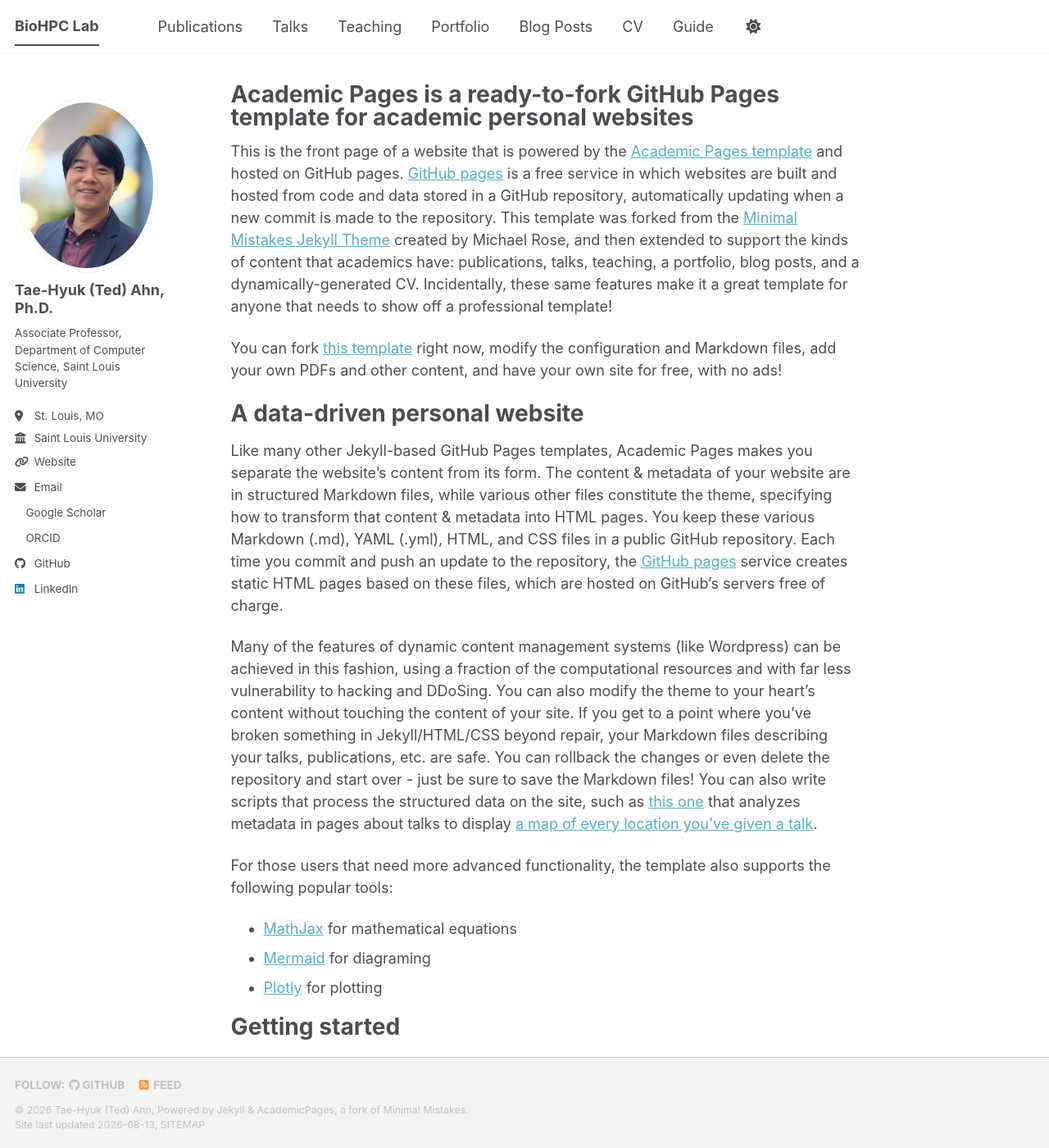
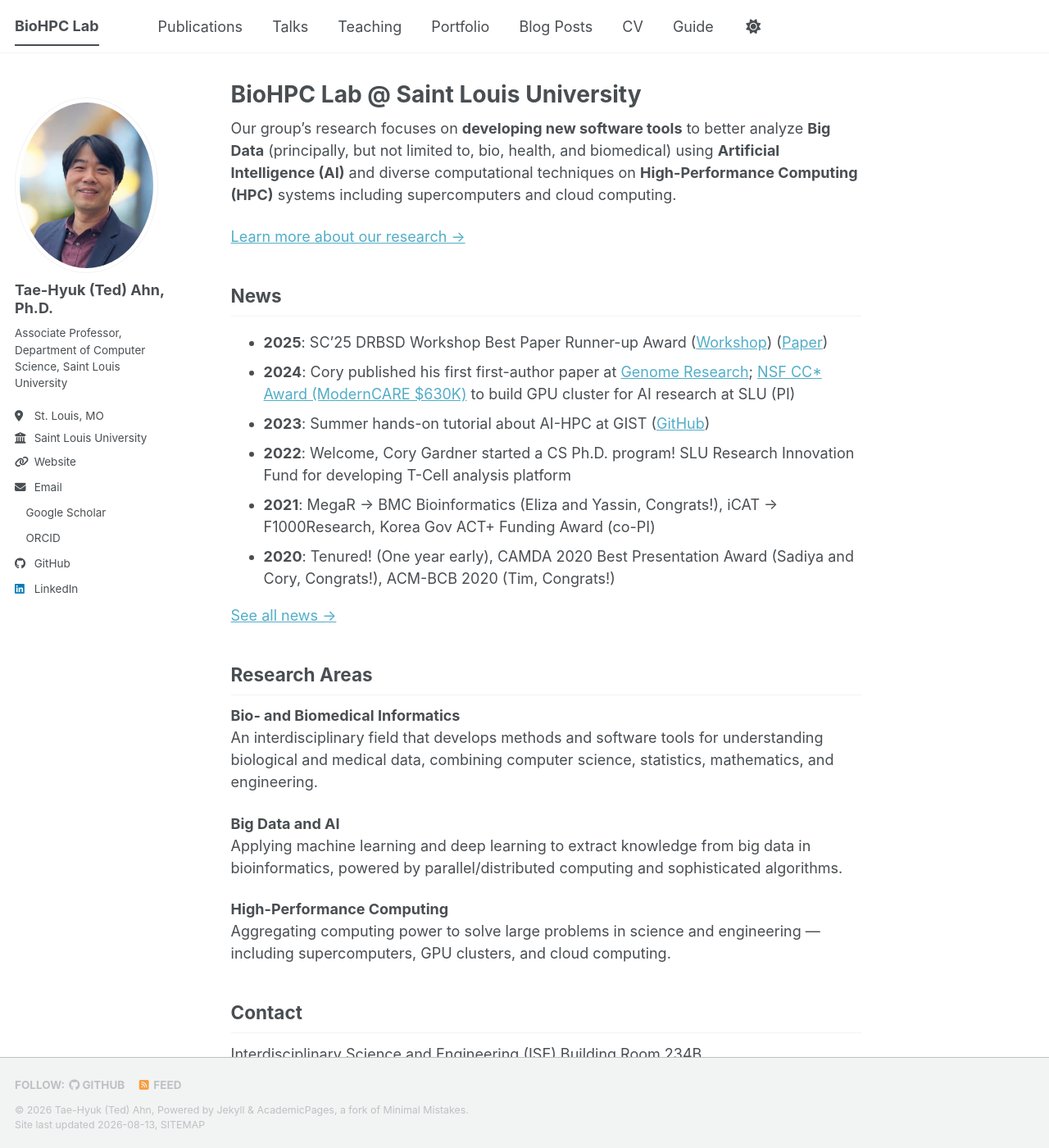
Before and after one commit to BioHPC/BioHPC.github.io, a Jekyll site: the page built from _pages/about.md, in a window 1280 px wide and 1400 px high. Shown: the whole window at 82% size. Built offline with Jekyll 4.4.1, drawn with Linux system fonts in a browser that asks for light colours; a style sheet for code colours, icons or effects is not loaded; some of the changed text lies outside the part shown.

Commit message:
Updated!

```diff
--- a/_pages/about.md
+++ b/_pages/about.md
@@ -1,56 +1,41 @@
 ---
 permalink: /
-title: "Academic Pages is a ready-to-fork GitHub Pages template for academic personal websites"
+title: "BioHPC Lab @ Saint Louis University"
 author_profile: true
 redirect_from:
   - /about/
   - /about.html
 ---
 
-This is the front page of a website that is powered by the [Academic Pages template](https://github.com/academicpages/academicpages.github.io) and hosted on GitHub pages. [GitHub pages](https://pages.github.com) is a free service in which websites are built and hosted from code and data stored in a GitHub repository, automatically updating when a new commit is made to the repository. This template was forked from the [Minimal Mistakes Jekyll Theme](https://mmistakes.github.io/minimal-mistakes/) created by Michael Rose, and then extended to support the kinds of content that academics have: publications, talks, teaching, a portfolio, blog posts, and a dynamically-generated CV. Incidentally, these same features make it a great template for anyone that needs to show off a professional template!
+Our group's research focuses on **developing new software tools** to better analyze **Big Data** (principally, but not limited to, bio, health, and biomedical) using **Artificial Intelligence (AI)** and diverse computational techniques on **High-Performance Computing (HPC)** systems including supercomputers and cloud computing.
 
- You can fork [this template](https://github.com/academicpages/academicpages.github.io) right now, modify the configuration and Markdown files, add your own PDFs and other content, and have your own site for free, with no ads!
+[Learn more about our research →](/research/)
 
-A data-driven personal website
-======
-Like many other Jekyll-based GitHub Pages templates, Academic Pages makes you separate the website's content from its form. The content & metadata of your website are in structured Markdown files, while various other files constitute the theme, specifying how to transform that content & metadata into HTML pages. You keep these various Markdown (.md), YAML (.yml), HTML, and CSS files in a public GitHub repository. Each time you commit and push an update to the repository, the [GitHub pages](https://pages.github.com/) service creates static HTML pages based on these files, which are hosted on GitHub's servers free of charge.
+## News
 
-Many of the features of dynamic content management systems (like Wordpress) can be achieved in this fashion, using a fraction of the computational resources and with far less vulnerability to hacking and DDoSing. You can also modify the theme to your heart's content without touching the content of your site. If you get to a point where you've broken something in Jekyll/HTML/CSS beyond repair, your Markdown files describing your talks, publications, etc. are safe. You can rollback the changes or even delete the repository and start over - just be sure to save the Markdown files! You can also write scripts that process the structured data on the site, such as [this one](https://github.com/academicpages/academicpages.github.io/blob/master/talkmap.ipynb) that analyzes metadata in pages about talks to display [a map of every location you've given a talk](https://academicpages.github.io/talkmap.html).
+- **2025**: SC'25 DRBSD Workshop Best Paper Runner-up Award ([Workshop](https://drbsd.github.io/)) ([Paper](https://doi.org/10.1145/3731599.3767378))
+- **2024**: Cory published his first first-author paper at [Genome Research](https://genome.cshlp.org/content/early/2024/09/17/gr.279364.124.abstract); [NSF CC* Award (ModernCARE $630K)](https://www.nsf.gov/awardsearch/showAward?AWD_ID=2430236) to build GPU cluster for AI research at SLU (PI)
+- **2023**: Summer hands-on tutorial about AI-HPC at GIST ([GitHub](https://github.com/BioHPC/GIST-AI-HPC-2024))
+- **2022**: Welcome, Cory Gardner started a CS Ph.D. program! SLU Research Innovation Fund for developing T-Cell analysis platform
+- **2021**: MegaR → BMC Bioinformatics (Eliza and Yassin, Congrats!), iCAT → F1000Research, Korea Gov ACT+ Funding Award (co-PI)
+- **2020**: Tenured! (One year early), CAMDA 2020 Best Presentation Award (Sadiya and Cory, Congrats!), ACM-BCB 2020 (Tim, Congrats!)
 
-For those users that need more advanced functionality, the template also supports the following popular tools:
-- [MathJax](https://www.mathjax.org/) for mathematical equations
-- [Mermaid](https://mermaid.js.org/) for diagraming
-- [Plotly](https://plotly.com/javascript/) for plotting
+[See all news →](/news/)
 
-Getting started
-======
-1. Register a GitHub account if you don't have one and confirm your e-mail (required!)
-1. Fork [this template](https://github.com/academicpages/academicpages.github.io) by clicking the "Use this template" button in the top right.
-1. Go to the repository's settings (rightmost item in the tabs that start with "Code", should be below "Unwatch"). Rename the repository "[your GitHub username].github.io", which will also be your website's URL.
-1. Set site-wide configuration and create content & metadata (see below -- also see [this set of diffs](https://archive.is/3TPas) showing what files were changed to set up [an example site](https://getorg-testacct.github.io) for a user with the username "getorg-testacct")
-1. Upload any files (like PDFs, .zip files, etc.) to the files/ directory. They will appear at https://[your GitHub username].github.io/files/example.pdf.
-1. Check status by going to the repository settings, in the "GitHub pages" section
+## Research Areas
 
-Site-wide configuration
-------
-The main configuration file for the site is in the base directory in [_config.yml](https://github.com/academicpages/academicpages.github.io/blob/master/_config.yml), which defines the content in the sidebars and other site-wide features. You will need to replace the default variables with ones about yourself and your site's github repository. The configuration file for the top menu is in [_data/navigation.yml](https://github.com/academicpages/academicpages.github.io/blob/master/_data/navigation.yml). For example, if you don't have a portfolio or blog posts, you can remove those items from that navigation.yml file to remove them from the header.
+**Bio- and Biomedical Informatics**
+An interdisciplinary field that develops methods and software tools for understanding biological and medical data, combining computer science, statistics, mathematics, and engineering.
 
-Create content & metadata
-------
-For site content, there is one Markdown file for each type of content, which are stored in directories like _publications, _talks, _posts, _teaching, or _pages. For example, each talk is a Markdown file in the [_talks directory](https://github.com/academicpages/academicpages.github.io/tree/master/_talks). At the top of each Markdown file is structured data in YAML about the talk, which the theme will parse to do lots of cool stuff. The same structured data about a talk is used to generate the list of talks on the [Talks page](https://academicpages.github.io/talks), each [individual page](https://academicpages.github.io/talks/2012-03-01-talk-1) for specific talks, the talks section for the [CV page](https://academicpages.github.io/cv), and the [map of places you've given a talk](https://academicpages.github.io/talkmap.html) (if you run this [python file](https://github.com/academicpages/academicpages.github.io/blob/master/talkmap.py) or [Jupyter notebook](https://github.com/academicpages/academicpages.github.io/blob/master/talkmap.ipynb), which creates the HTML for the map based on the contents of the _talks directory).
+**Big Data and AI**
+Applying machine learning and deep learning to extract knowledge from big data in bioinformatics, powered by parallel/distributed computing and sophisticated algorithms.
 
-**Markdown generator**
+**High-Performance Computing**
+Aggregating computing power to solve large problems in science and engineering — including supercomputers, GPU clusters, and cloud computing.
 
-The repository includes [a set of Jupyter notebooks](https://github.com/academicpages/academicpages.github.io/tree/master/markdown_generator
-) that converts a CSV containing structured data about talks or presentations into individual Markdown files that will be properly formatted for the Academic Pages template. The sample CSVs in that directory are the ones I used to create my own personal website at stuartgeiger.com. My usual workflow is that I keep a spreadsheet of my publications and talks, then run the code in these notebooks to generate the Markdown files, then commit and push them to the GitHub repository.
+## Contact
 
-How to edit your site's GitHub repository
-------
-Many people use a git client to create files on their local computer and then push them to GitHub's servers. If you are not familiar with git, you can directly edit these configuration and Markdown files directly in the github.com interface. Navigate to a file (like [this one](https://github.com/academicpages/academicpages.github.io/blob/master/_talks/2012-03-01-talk-1.md) and click the pencil icon in the top right of the content preview (to the right of the "Raw | Blame | History" buttons). You can delete a file by clicking the trashcan icon to the right of the pencil icon. You can also create new files or upload files by navigating to a directory and clicking the "Create new file" or "Upload files" buttons.
-
-Example: editing a Markdown file for a talk
-![Editing a Markdown file for a talk](/images/editing-talk.png)
-
-For more info
-------
-More info about configuring Academic Pages can be found in [the guide](https://academicpages.github.io/markdown/), the [growing wiki](https://github.com/academicpages/academicpages.github.io/wiki), and you can always [ask a question on GitHub](https://github.com/academicpages/academicpages.github.io/discussions). The [guides for the Minimal Mistakes theme](https://mmistakes.github.io/minimal-mistakes/docs/configuration/) (which this theme was forked from) might also be helpful.
+Interdisciplinary Science and Engineering (ISE) Building Room 234B
+Saint Louis University
+220 N. Grand Blvd., St. Louis, MO 63103
+Phone: (314) 977-3633
```
